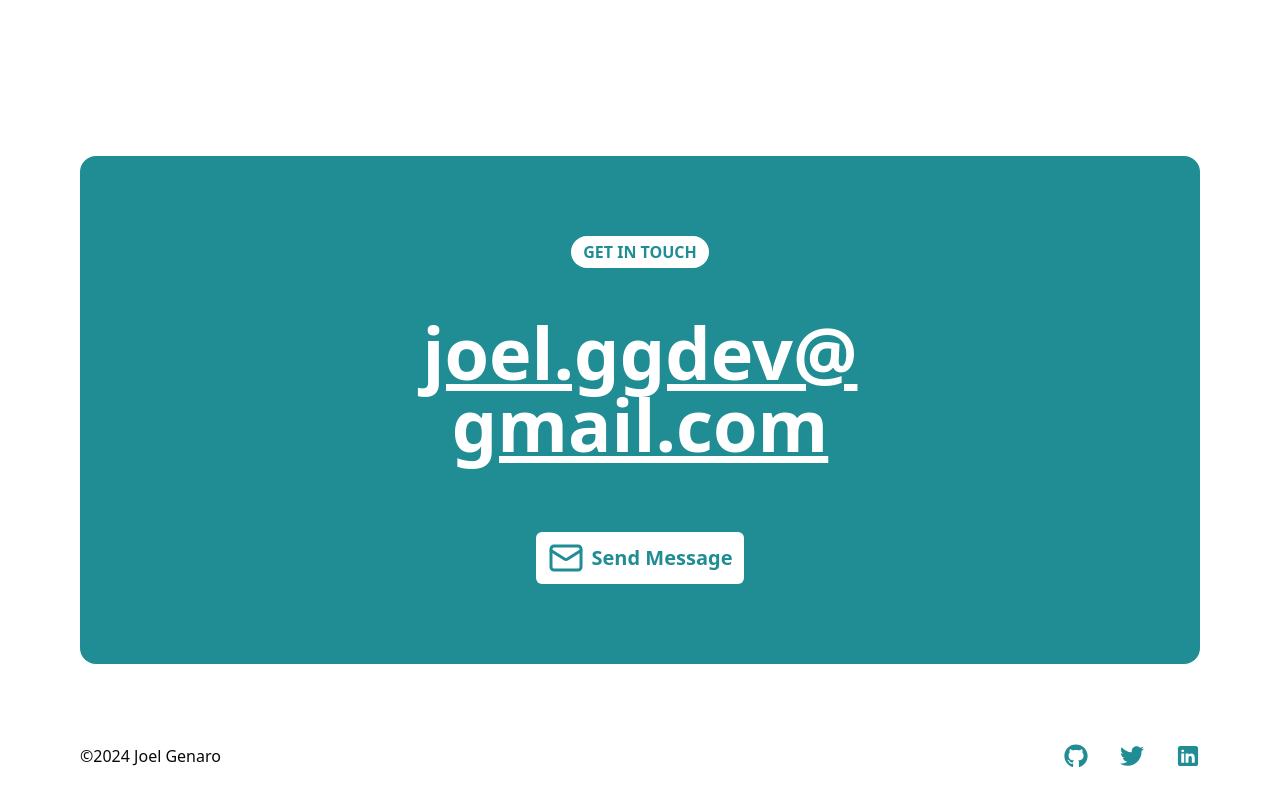
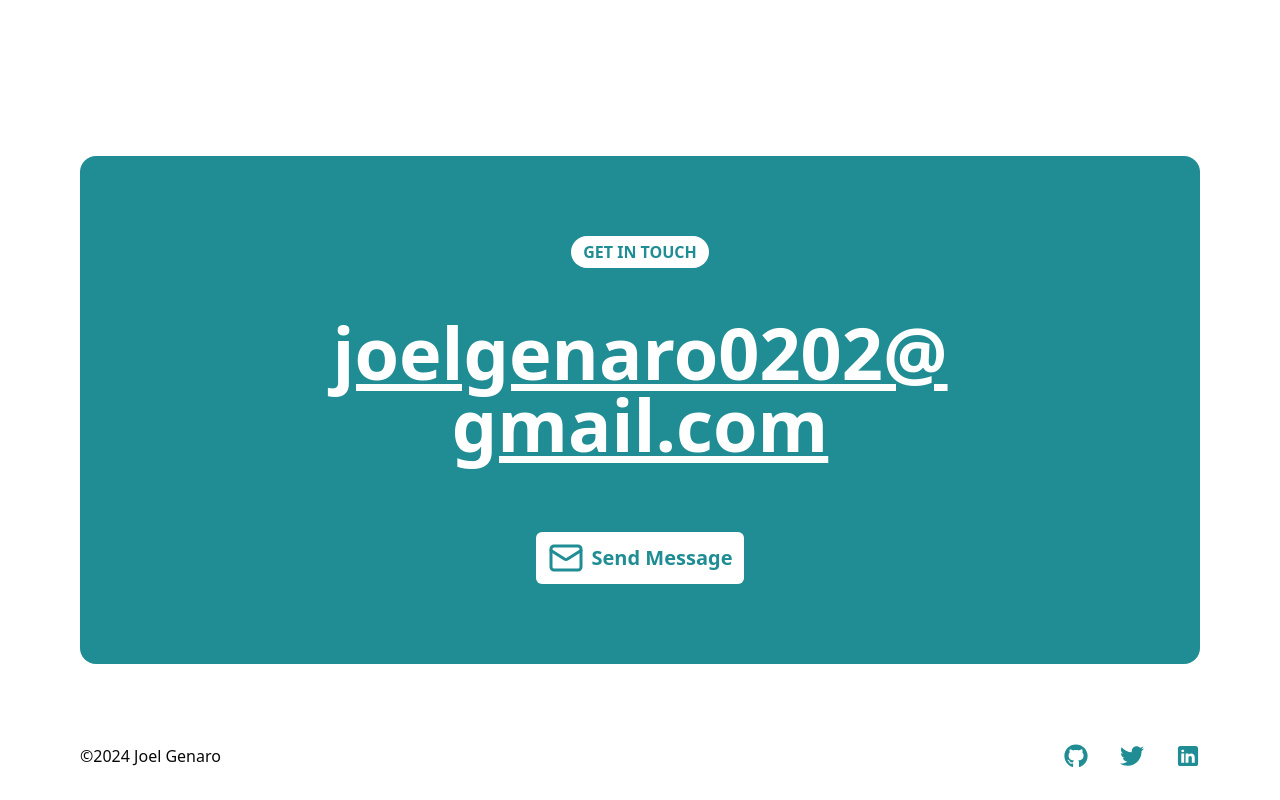
Before and after one commit to joelgenaro/portfolio-joel, a Next.js app: page /about in a window 1280 px wide. Shown: the part 2680-3480 px from the top of the page. Built offline with nearby package versions, Linux system fonts and the light colour scheme.

Commit message:
update gmail

```diff
--- a/src/data/siteMetaData.mjs
+++ b/src/data/siteMetaData.mjs
@@ -12,7 +12,7 @@ export const siteMetadata = {
   image: "/static/homepage.png",
   twitterImage: "/static/homepage.png",
   socialBanner: "/static/homepage.png",
-  email: "joel.ggdev@gmail.com",
+  email: "joelgenaro0202@gmail.com",
   github: "https://github.com/joelgenaro",
   twitter: "https://twitter.com/joelgenaro",
   linkedin: "https://www.linkedin.com/in/joel-genaro-359a90188/",
--- a/src/layout/footer.tsx
+++ b/src/layout/footer.tsx
@@ -16,7 +16,7 @@ export default function Footer() {
           target="_blank"
           className="mb-6 cursor-pointer text-center text-2xl font-bold underline sm:text-4xl lg:text-7xl"
         >
-          <span>joel.ggdev@</span>
+          <span>joelgenaro0202@</span>
           <br />
           <span>gmail.com</span>
         </a>
@@ -24,7 +24,7 @@ export default function Footer() {
           <ContactButton />
         </div>
       </div>
-      <div className="flex w-full flex-col items-center justify-between gap-8 text-center  md:flex-row md:justify-between lg:mx-auto lg:max-w-7xl">
+      <div className="flex w-full flex-col items-center justify-between gap-8 text-center md:flex-row md:justify-between lg:mx-auto lg:max-w-7xl">
         <span className="text-foreground">©2024 Joel Genaro</span>
         <div className="flex gap-8">
           <a
```
